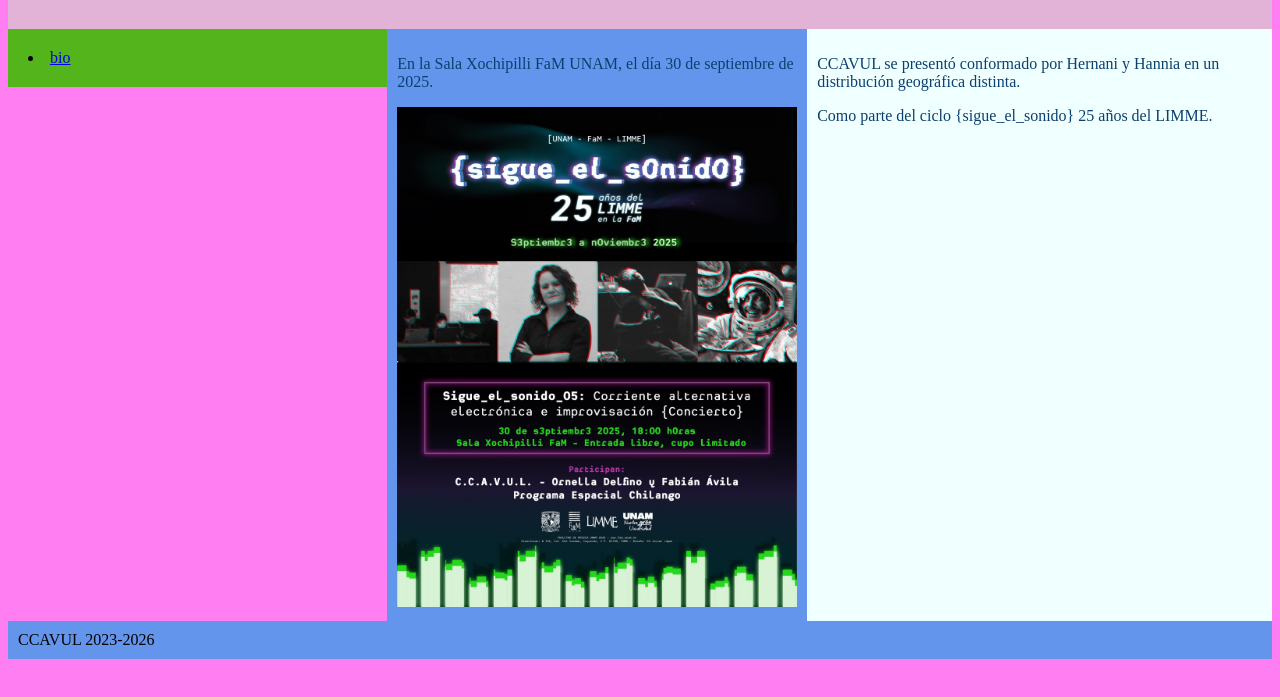
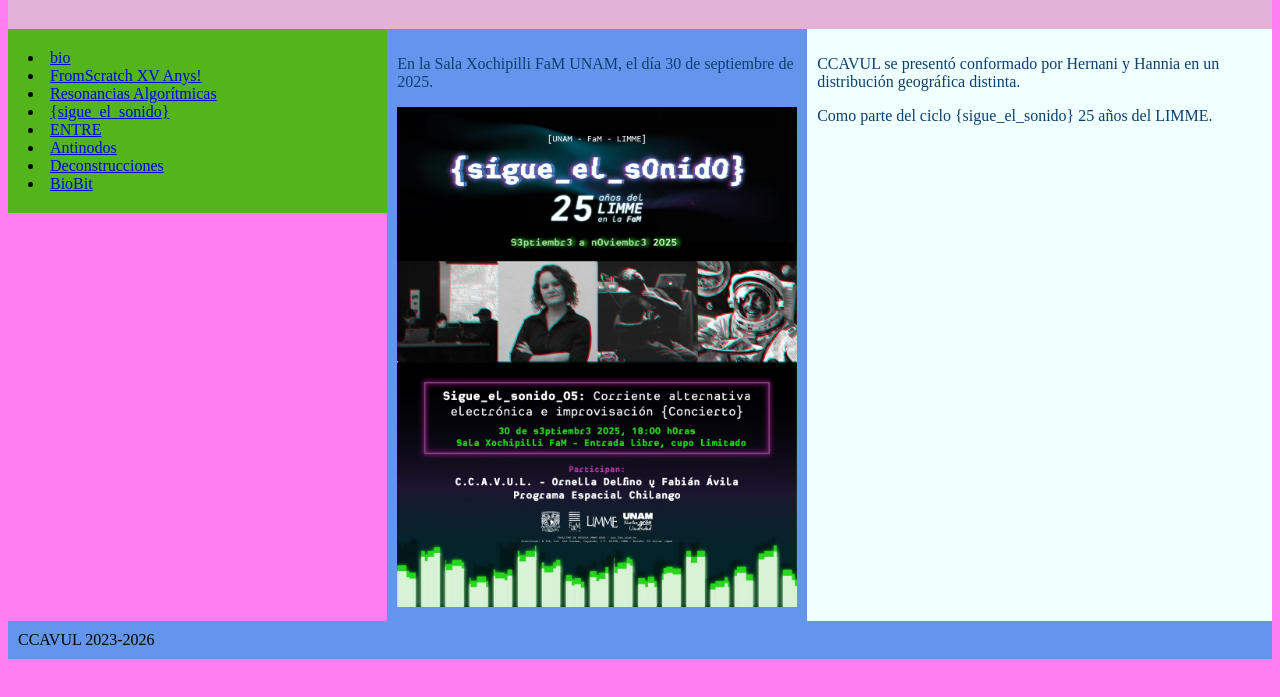
Before and after one commit to hvillase/ccavul, a plain HTML site: page html/concierto5.html in a window 1280 px wide. Shown: the part 79-776 px from the top of the page. Drawn offline with Linux system fonts and the light colour scheme.

Commit message:
menu 5 y7

```diff
--- a/html/concierto5.html
+++ b/html/concierto5.html
@@ -12,6 +12,13 @@
     </header>
     <nav>
         <li><a href="../index.html">bio</a></li>
+        <li><a href="concierto7.html">FromScratch XV Anys!</a></li>
+        <li><a href="concierto6.html">Resonancias Algorítmicas</a></li>
+        <li><a href="concierto5.html">{sigue_el_sonido}</a></li>
+        <li><a href="concierto3.html">ENTRE</a></li>
+        <li><a href="concierto2.html">Antinodos</a></li>
+        <li><a href="concierto1.html">Deconstrucciones</a></li>
+        <li><a href="concierto4.html">BioBit</a></li>
     </nav>
 
     <div class="wrapper2">
```
Also changed, not shown: html/concierto7.html (+7 -0 lines).
